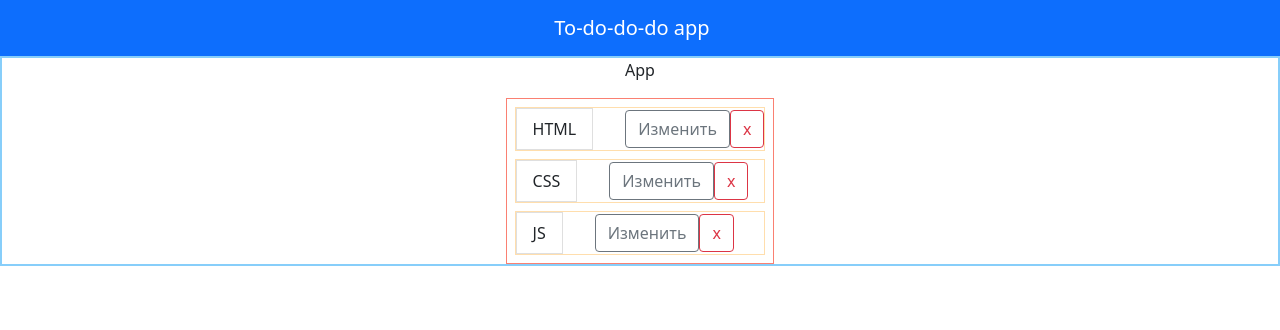
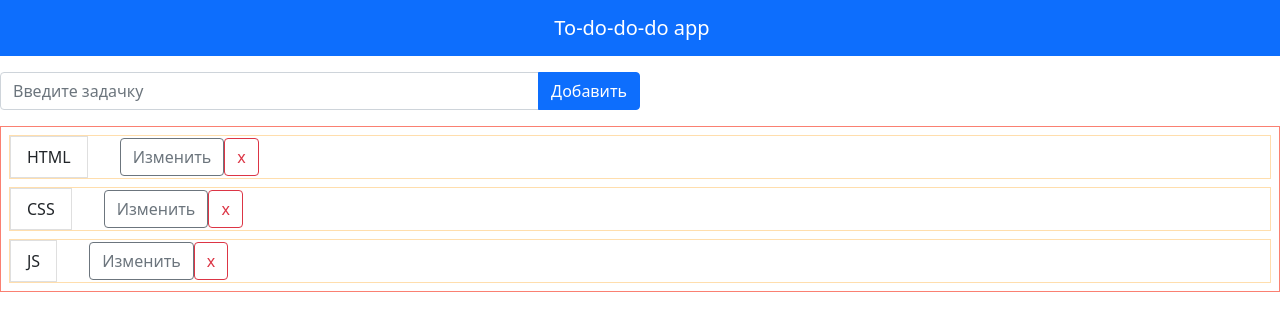
Before and after one commit to mishken3/Modern-Todo, a React (Create React App) app: page / in a window 1280 px wide. Shown: the top 330 px of the page. Built offline with nearby package versions, Linux system fonts and the light colour scheme.

Commit message:
made addTodo component

```diff
--- a/src/App.tsx
+++ b/src/App.tsx
@@ -5,16 +5,16 @@ import './App.css';
 import 'bootstrap/dist/css/bootstrap.min.css';
 import 'normalize.css';
 
-import { Header, Todo } from './components';
+import { AddTodo, Header, Todo } from './components';
 
 function App() {
 	return (
 		<Provider store={store}>
 			<Header />
-			<div className="App">
-				<p>App</p>
-				<Todo />
-			</div>
+
+			<AddTodo />
+
+			<Todo />
 		</Provider>
 	);
 }
--- /dev/null
+++ b/src/components/AddTodo/AddTodo.tsx
@@ -0,0 +1,38 @@
+import React, { useState } from 'react';
+import { Button, FormControl, InputGroup } from 'react-bootstrap';
+import { useDispatch } from 'react-redux';
+import { addTodo } from '../../redux/reducer/todo/action-creators';
+
+export const AddTodo = () => {
+	const [inputValue, setInputValue] = useState('');
+	const dispatch = useDispatch();
+
+	const handleOnChange = (e: React.ChangeEvent<HTMLInputElement>): void => {
+		setInputValue(e.target.value);
+	};
+
+	const handleOnSubmit = (e: React.SyntheticEvent): void => {
+		e.preventDefault();
+		if (inputValue.trim() === '') return;
+
+		dispatch(addTodo(inputValue));
+		setInputValue('');
+	};
+
+	return (
+		<form className="mt-3 d-flex" onSubmit={handleOnSubmit}>
+			<InputGroup className="mb-3 w-50">
+				<FormControl
+					className="shadow-none"
+					placeholder="Введите задачку"
+					aria-label="Введите задачку"
+					value={inputValue}
+					onChange={handleOnChange}
+				/>
+				<Button className="shadow-none" type="submit">
+					Добавить
+				</Button>
+			</InputGroup>
+		</form>
+	);
+};
--- /dev/null
+++ b/src/components/AddTodo/index.ts
@@ -0,0 +1 @@
+export * from './AddTodo';
--- a/src/components/index.ts
+++ b/src/components/index.ts
@@ -1,2 +1,3 @@
 export * from './Header';
 export * from './Todo';
+export * from './AddTodo';
```
